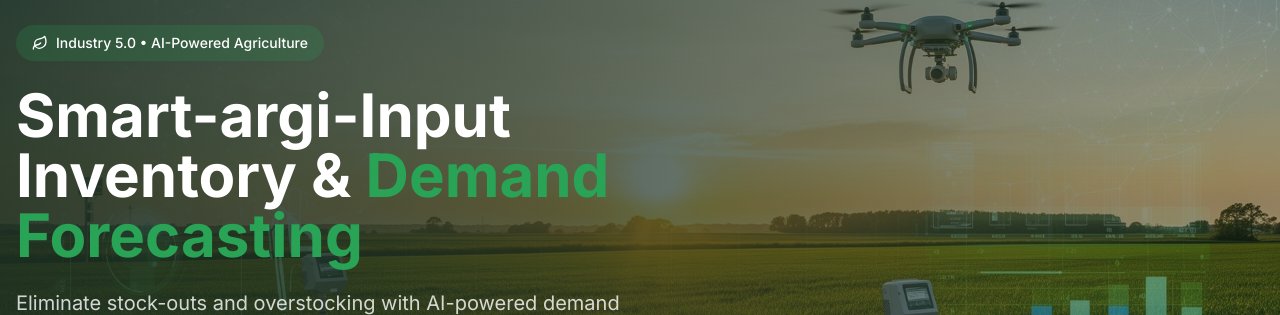
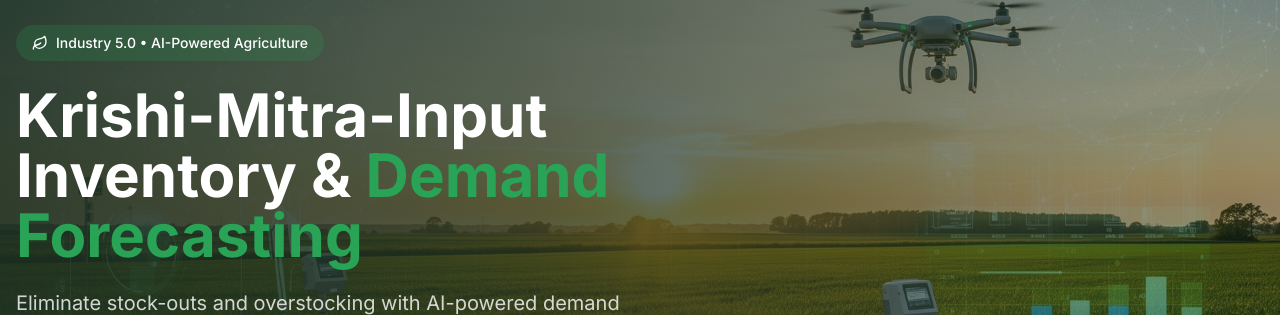
Before and after one commit to Krushnamore/Krishi-Mitra, a React (Vite) app in the folder frontend/: page / in a window 1280 px wide. Shown: the part 154-469 px from the top of the page. Built offline with nearby package versions, Linux system fonts and the light colour scheme; no server answers.

Commit message:
test sub

```diff
--- a/frontend/src/pages/Index.tsx
+++ b/frontend/src/pages/Index.tsx
@@ -44,7 +44,7 @@ const Index = () => {
             </div>
 
             <h1 className="text-4xl md:text-5xl lg:text-6xl font-display font-bold text-primary-foreground mb-6 animate-slide-up">
-              Smart-argi-Input Inventory &{' '}
+              Krishi-Mitra-Input Inventory &{' '}
               <span className="text-primary">Demand Forecasting</span>
             </h1>
 
```
